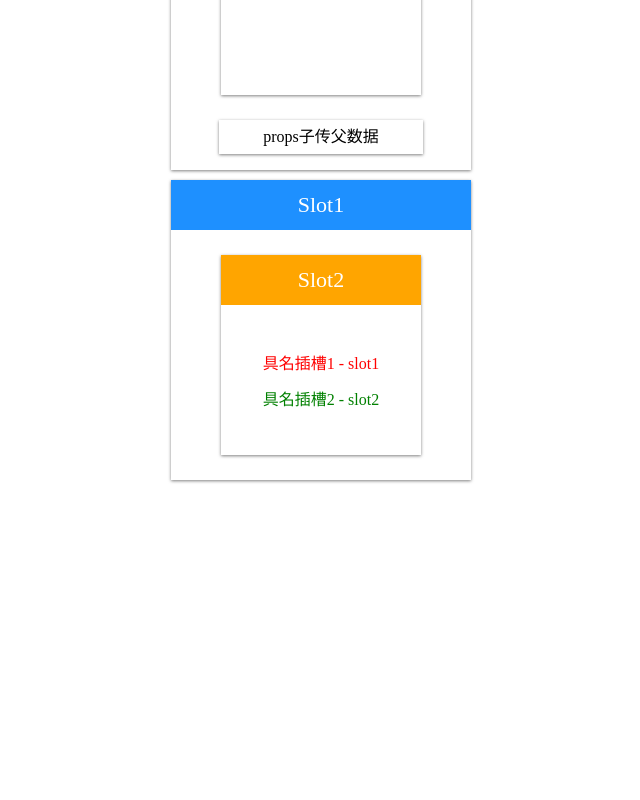
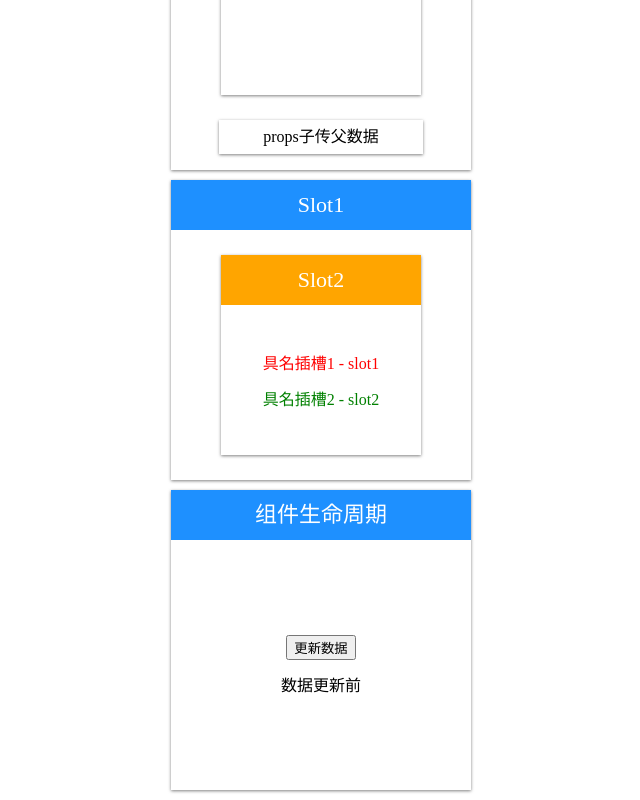
Before and after one commit to ruoton6/vue-base, a Vue app: page / in a window 1280 px wide. Shown: the part 1608-2408 px from the top of the page, without its empty margins (319-959 px from the left). Before the commit the page ends 2098 px from the top, so only its background shows below. Built offline with nearby package versions, Linux system fonts and the light colour scheme.

Commit message:
更新：组件生命周期

```diff
--- a/src/App.vue
+++ b/src/App.vue
@@ -8,6 +8,7 @@ import RefDemo from "./components/RefDemo.vue";
 import Wrap1 from "./components/Wrap1.vue";
 import ParentDemo from "./components/ParentDemo.vue";
 import Slot1Demo from "./components/Slot1Demo.vue";
+import LifeDemo from "./components/LifeDemo.vue";
 </script>
 
 <template>
@@ -20,4 +21,5 @@ import Slot1Demo from "./components/Slot1Demo.vue";
   <Wrap1 />
   <ParentDemo />
   <Slot1Demo />
+  <LifeDemo />
 </template>
--- /dev/null
+++ b/src/components/LifeDemo.vue
@@ -0,0 +1,89 @@
+<template>
+    <div class="life-wrapper">
+        <div class="life-title">
+            组件生命周期
+        </div>
+        <div class="life-main">
+            <button @click="updateHandle">更新数据</button>
+            <span>{{ message }}</span>
+        </div>
+    </div>
+</template>
+
+<script>
+// 生命周期函数
+//     创建期：beforeCreate  created
+//     挂载期：beforeMounte  mounted
+//     更新期：beforeUpdate  updated
+//     销毁期：beforeUnmount unmounted
+
+export default {
+    data() {
+        return {
+            message: "数据更新前"
+        }
+    },
+    methods: {
+        updateHandle() {
+            this.message = "数据更新后"
+        }
+    },
+    beforeCreate() {
+        console.log("组件创建之前");
+    },
+    created() {
+        console.log("组件创建之后");
+    },
+    beforeMount() {
+        console.log("组件渲染之前");
+    },
+    mounted() {
+        console.log("组件渲染之后");
+    },
+    beforeUpdate() {
+        console.log("组件更新之前");
+    },
+    updated() {
+        console.log("组件更新之后");
+    },
+    beforeUnmount() {
+        console.log("组件销毁之前");
+    },
+    unmounted() {
+        console.log("组件销毁之后");
+    }
+}
+</script>
+
+<style scoped>
+.life-wrapper {
+    height: 300px;
+    width: 300px;
+    box-shadow: 0px 1px 3px rgba(0, 0, 0, .5);
+    margin: 10px auto;
+}
+
+.life-title {
+    height: 50px;
+    width: 100%;
+    background-color: #1e90ff;
+    color: #ffffff;
+    text-align: center;
+    line-height: 50px;
+    font-size: 22px;
+}
+
+.life-main {
+    height: 250px;
+    width: 100%;
+    display: flex;
+    justify-content: center;
+    align-items: center;
+    flex-direction: column;
+}
+
+.life-main button,
+.life-main span {
+    margin: 6px;
+}
+</style>
```
Also changed, not shown: 1 other file (tests, documents, lock files or other folders).
